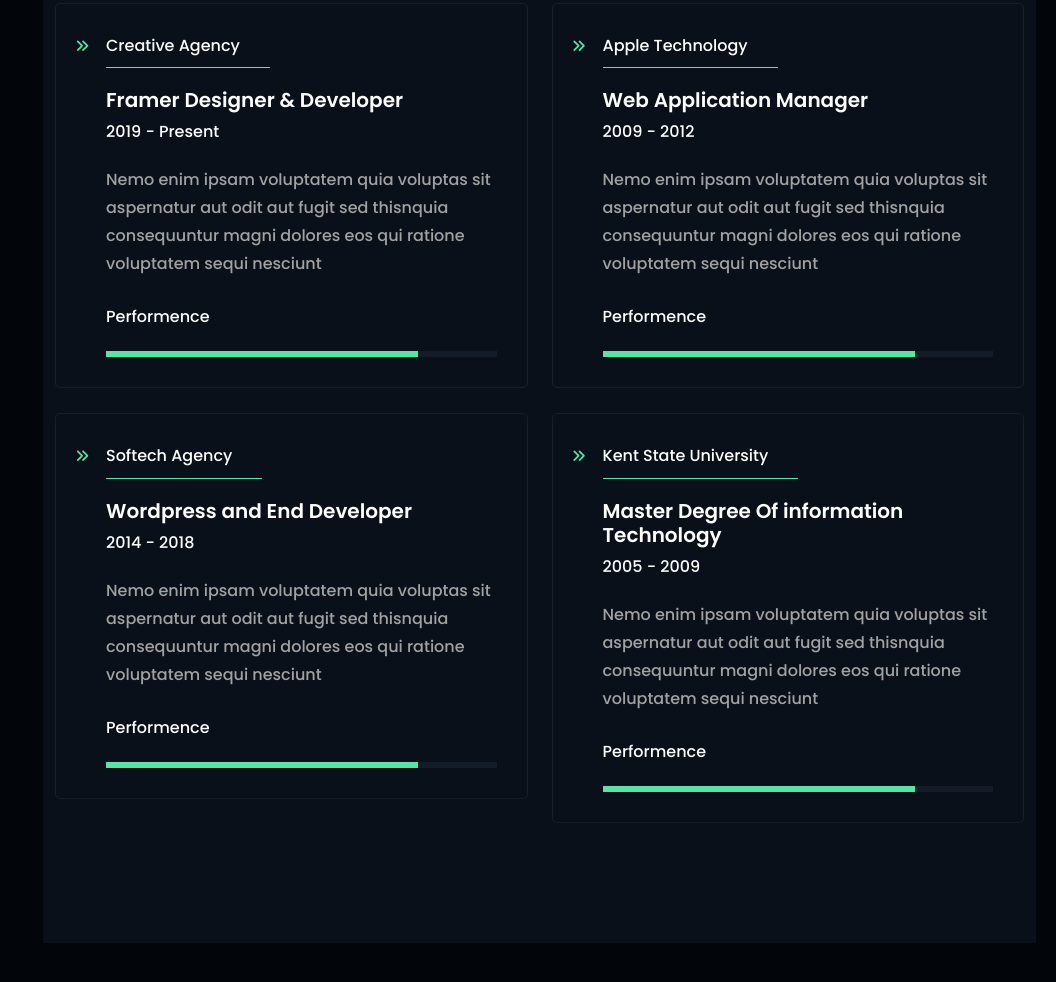
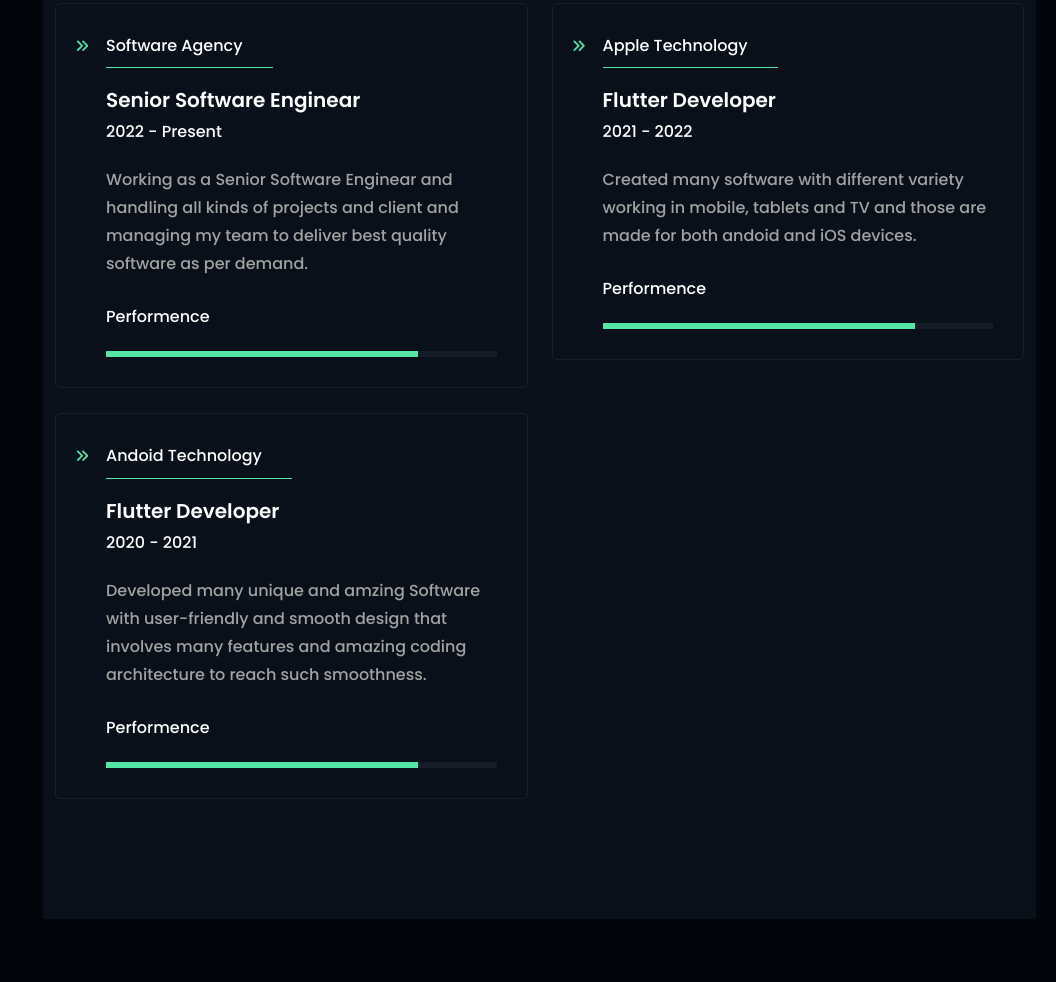
Before and after one commit to Mehtab08/portfolio, a plain HTML site: page index_2.html in a window 1280 px wide. Shown: the part 3227-4209 px from the top of the page, without its empty margins (224-1280 px from the left). Drawn offline with Linux system fonts and the light colour scheme.

Commit message:
updated the data

```diff
--- a/index_2.html
+++ b/index_2.html
@@ -470,14 +470,14 @@
                           class="tf__single_skill_2 fade_bottom"
                           data-trigerId="skills"
                         >
-                          <h3>Creative Agency</h3>
-                          <h2>Framer Designer & Developer</h2>
-                          <h4>2019 - Present</h4>
+                          <h3>Software Agency</h3>
+                          <h2>Senior Software Enginear</h2>
+                          <h4>2022 - Present</h4>
                           <p>
-                            Nemo enim ipsam voluptatem quia voluptas sit
-                            aspernatur aut odit aut fugit sed thisnquia
-                            consequuntur magni dolores eos qui ratione
-                            voluptatem sequi nesciunt
+                            Working as a Senior Software Enginear
+                            and handling all kinds of projects and
+                            client and managing my team to deliver
+                            best quality software as per demand.
                           </p>
                           <div class="tf__team_skills_bar_single">
                             <p>Performence</p>
@@ -496,13 +496,12 @@
                           data-trigerId="skills"
                         >
                           <h3>Apple Technology</h3>
-                          <h2>Web Application Manager</h2>
-                          <h4>2009 - 2012</h4>
+                          <h2>Flutter Developer</h2>
+                          <h4>2021 - 2022</h4>
                           <p>
-                            Nemo enim ipsam voluptatem quia voluptas sit
-                            aspernatur aut odit aut fugit sed thisnquia
-                            consequuntur magni dolores eos qui ratione
-                            voluptatem sequi nesciunt
+                            Created many software with different variety
+                            working in mobile, tablets and TV and those
+                            are made for both andoid and iOS devices.
                           </p>
                           <div class="tf__team_skills_bar_single">
                             <p>Performence</p>
@@ -520,14 +519,14 @@
                           class="tf__single_skill_2 fade_bottom"
                           data-trigerId="skills"
                         >
-                          <h3>Softech Agency</h3>
-                          <h2>Wordpress and End Developer</h2>
-                          <h4>2014 - 2018</h4>
+                          <h3>Andoid Technology</h3>
+                          <h2>Flutter Developer</h2>
+                          <h4>2020 - 2021</h4>
                           <p>
-                            Nemo enim ipsam voluptatem quia voluptas sit
-                            aspernatur aut odit aut fugit sed thisnquia
-                            consequuntur magni dolores eos qui ratione
-                            voluptatem sequi nesciunt
+                            Developed many unique and amzing Software
+                            with user-friendly and smooth design that
+                            involves many features and amazing coding
+                            architecture to reach such smoothness.
                           </p>
                           <div class="tf__team_skills_bar_single">
                             <p>Performence</p>
@@ -536,31 +535,6 @@
                                 <span class="tip"></span>
                               </div>
                               <span class="fill" data-percentage="75"></span>
-                            </div>
-                          </div>
-                        </div>
-                      </div>
-                      <div class="col-xl-6 col-lg-6">
-                        <div
-                          class="tf__single_skill_2 fade_bottom"
-                          data-trigerId="skills"
-                        >
-                          <h3>Kent State University</h3>
-                          <h2>Master Degree Of information Technology</h2>
-                          <h4>2005 - 2009</h4>
-                          <p>
-                            Nemo enim ipsam voluptatem quia voluptas sit
-                            aspernatur aut odit aut fugit sed thisnquia
-                            consequuntur magni dolores eos qui ratione
-                            voluptatem sequi nesciunt
-                          </p>
-                          <div class="tf__team_skills_bar_single">
-                            <p>Performence</p>
-                            <div id="bar4" class="barfiller">
-                              <div class="tipWrap">
-                                <span class="tip"></span>
-                              </div>
-                              <span class="fill" data-percentage="70"></span>
                             </div>
                           </div>
                         </div>
@@ -580,14 +554,30 @@
                           class="tf__single_skill_2 fade_bottom"
                           data-trigerId="skills"
                         >
-                          <h3>MBA</h3>
-                          <h2>University of Dhaka</h2>
-                          <h4>2009 - 2012</h4>
+                          <h3>B.Tech</h3>
+                          <h2>Maulana Abul Kalam Azad University</h2>
+                          <h4>2016 - 2020</h4>
                           <p>
-                            Nemo enim ipsam voluptatem quia voluptas sit
-                            aspernatur aut odit aut fugit sed thisnquia
-                            consequuntur magni dolores eos qui ratione
-                            voluptatem sequi nesciunt
+                            I have completed my computer
+                            science and enginerring degree with sufficient knowlege
+                            and have ganied much experience in computer enginerring.
+                          </p>
+                        </div>
+                      </div>
+
+                      <div class="col-xl-6 col-lg-6">
+                        <div
+                          class="tf__single_skill_2 fade_bottom"
+                          data-trigerId="skills"
+                        >
+                          <h3>ISC</h3>
+                          <h2>Indian School Certificate</h2>
+                          <h4>2012 - 2014</h4>
+                          <p>
+                            I have completed my ISC education
+                            from a renowned school with good experience
+                            and exposure. I also have good contacts with
+                            the administration and have a good bond.
                           </p>
                         </div>
                       </div>
@@ -596,46 +586,14 @@
                           class="tf__single_skill_2 fade_bottom"
                           data-trigerId="skills"
                         >
-                          <h3>BBA</h3>
-                          <h2>University of Dhaka</h2>
-                          <h4>2009 - 2012</h4>
+                          <h3>ICSE</h3>
+                          <h2>Indian Certificate of Secondary Education</h2>
+                          <h4>2010 - 2012</h4>
                           <p>
-                            Nemo enim ipsam voluptatem quia voluptas sit
-                            aspernatur aut odit aut fugit sed thisnquia
-                            consequuntur magni dolores eos qui ratione
-                            voluptatem sequi nesciunt
-                          </p>
-                        </div>
-                      </div>
-                      <div class="col-xl-6 col-lg-6">
-                        <div
-                          class="tf__single_skill_2 fade_bottom"
-                          data-trigerId="skills"
-                        >
-                          <h3>HSC</h3>
-                          <h2>Govt Bangla College</h2>
-                          <h4>2009 - 2012</h4>
-                          <p>
-                            Nemo enim ipsam voluptatem quia voluptas sit
-                            aspernatur aut odit aut fugit sed thisnquia
-                            consequuntur magni dolores eos qui ratione
-                            voluptatem sequi nesciunt
-                          </p>
-                        </div>
-                      </div>
-                      <div class="col-xl-6 col-lg-6">
-                        <div
-                          class="tf__single_skill_2 fade_bottom"
-                          data-trigerId="skills"
-                        >
-                          <h3>SSC</h3>
-                          <h2>Govt Bangla College</h2>
-                          <h4>2009 - 2012</h4>
-                          <p>
-                            Nemo enim ipsam voluptatem quia voluptas sit
-                            aspernatur aut odit aut fugit sed thisnquia
-                            consequuntur magni dolores eos qui ratione
-                            voluptatem sequi nesciunt
+                            I have completed my ICSE education
+                            from a renowned school with good experience
+                            and exposure. I also have good contacts with
+                            the administration and have a good bond.
                           </p>
                         </div>
                       </div>
```
